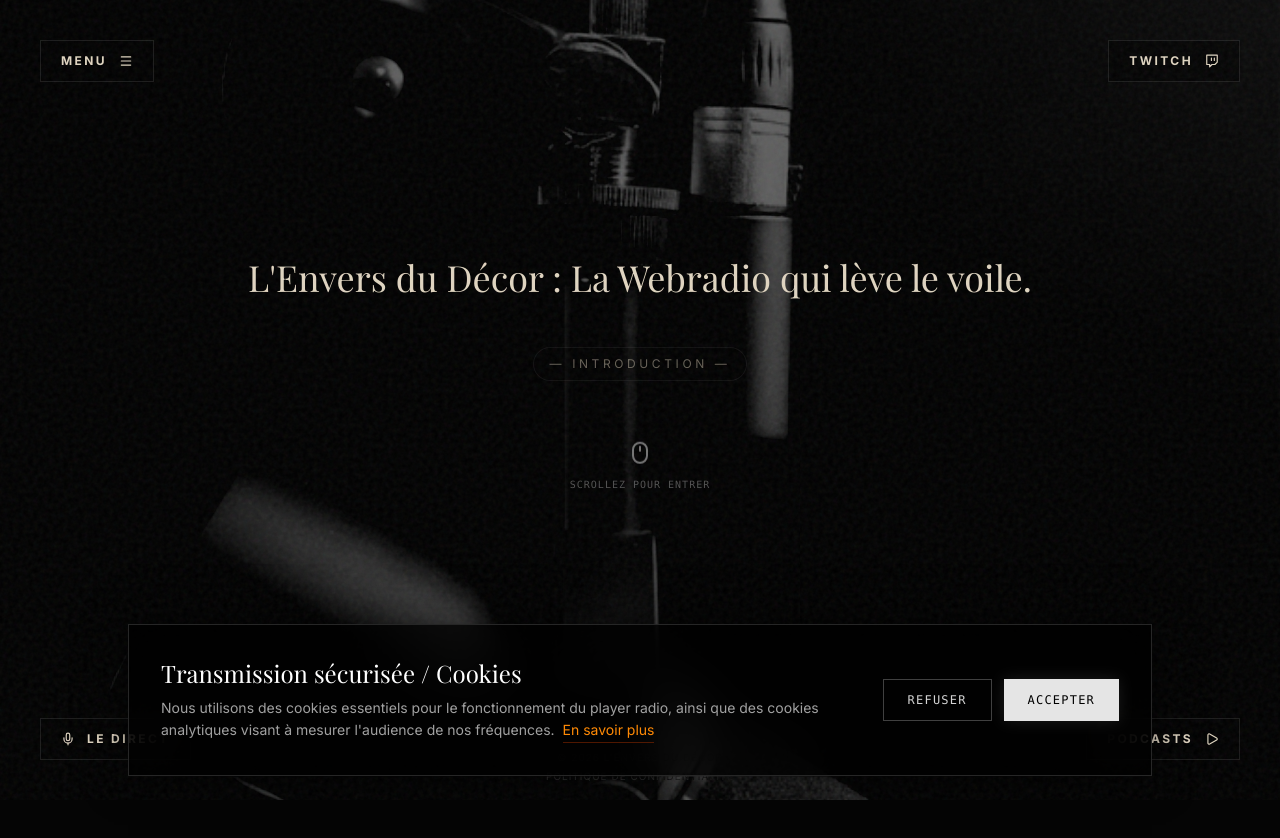
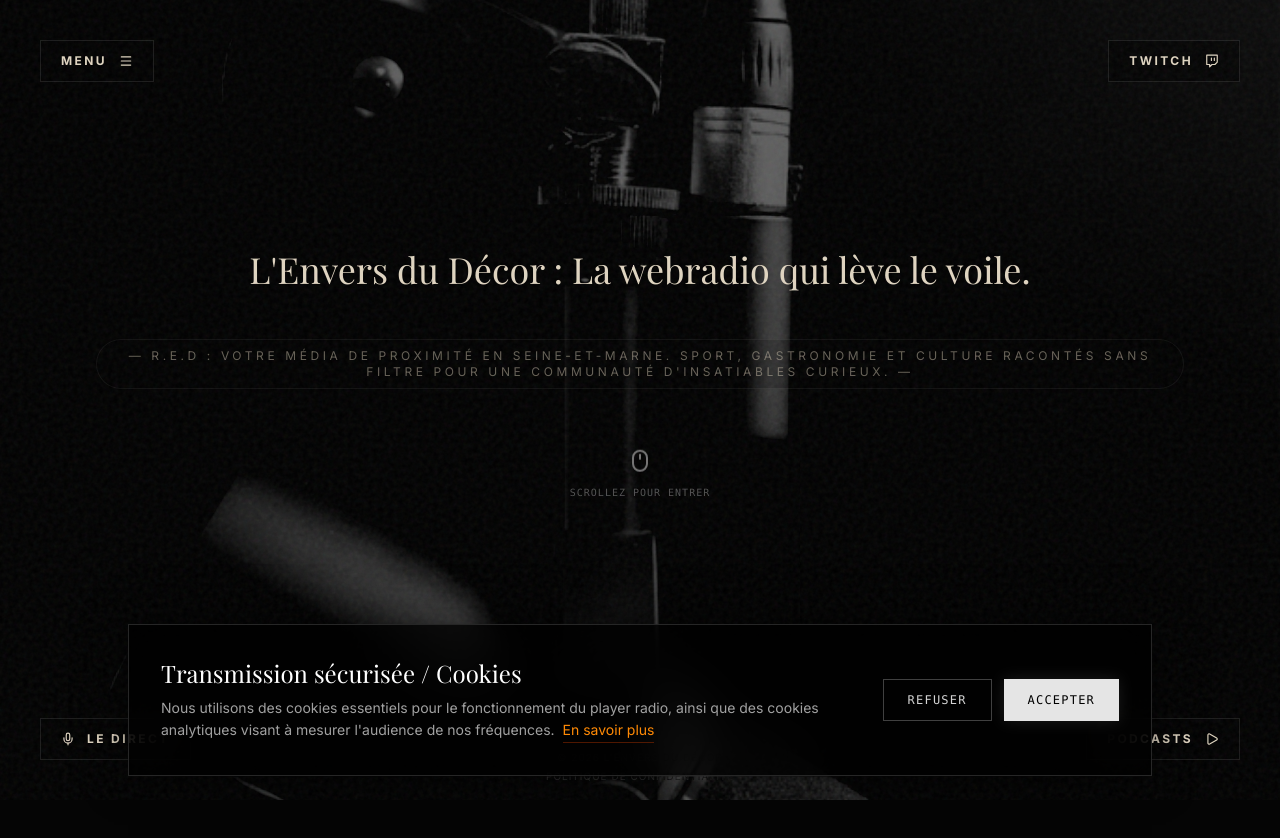
Before and after one commit to lenversdudecor/RedRadio-, a Next.js app: page / in a window 1280 px wide. Shown: the top 838 px of the page. Built offline with nearby package versions, Linux system fonts and the light colour scheme; a web font is replaced by a local one.

Commit message:
Update slide content and descriptions
changement complets des textes des slides de presentation en vue de la soutenance Banche

```diff
--- a/app/content/slidesContent.ts
+++ b/app/content/slidesContent.ts
@@ -5,47 +5,49 @@ import casque from "@/public/img/casque.jpg";
 import terre from "@/public/img/terre.jpg";
 import Casque from "@/public/img/casque2.jpg";
 
-
-
-
-
 const slides = [
-  // 1. SLIDE 0 (ACCUEIL)
-  // 2. SLIDES TEXTE
+  // 1. SLIDE 0 (ACCUEIL) - Répond au "Qui, Quoi, Pour qui"
   {
     id: 1,
     type: "text",
-    text: " L'Envers du Décor : La Webradio qui lève le voile.",
-    sub: "Introduction",
+    text: "L'Envers du Décor : La webradio qui lève le voile.",
+    sub: "R.E.D : Votre média de proximité en Seine-et-Marne. Sport, Gastronomie et Culture racontés sans filtre pour une communauté d'insatiables curieux.",
     img: micro
   },
+
+  // 2. SLIDE SPORT - Met en avant le premier pilier d'émissions
   {
     id: 2,
     type: "text",
-    text: "On mélange le Voyage et l'Histoire. L'Histoire s'écrit ensemble, du passé aux horizons lointains. Que ce soit pour explorer les secrets d'un lieu oublié ou pour s'évader à l'autre bout du monde, chaque émission est un voyage. Nous traversons les frontières et les époques pour nourrir votre imaginaire.",
-    sub: "L'Origine",
+    text: "Le Sport au cœur de l'action.",
+    sub: "Du débriefing PSG aux initiatives locales, nous vibrons avec vous derrière le micro pour partager l'essentiel, sans langue de bois.",
     img: camera
   },
+
+  // 3. SLIDE CULTURE & HISTOIRE - Met en avant le second pilier
   {
     id: 3,
     type: "text",
-    text: "On intègre la notion de \"Communauté\" et d'échange. Plus qu'une fréquence, un lieu de rencontre. Laissez-vous emporter par la magie de la radio. Loin des débats stériles, nous créons un espace d'échange authentique où supporters, voyageurs et passionnés du monde entier se retrouvent pour partager l'instant.",
-    sub: "Le Chaos",
+    text: "L'Histoire et la Culture en immersion.",
+    sub: "Explorez les secrets de notre territoire et évadez-vous à travers des récits authentiques qui nourrissent l'imaginaire.",
     img: casque
   },
+
+  // 4. SLIDE GASTRONOMIE & ÉCHANGE - Met en avant le troisième pilier
   {
     id: 4,
     type: "text",
-    text: "Le micro est ouvert. Rejoignez le débat. La communauté vous attend. Montez le son, vivez les moments forts avec nous et entrez dans la danse. C'est votre radio, c'est votre passion.",
-    sub: "Rejoignez-nous",
+    text: "La Gastronomie et l'Art de vivre.",
+    sub: "Découvrez les talents et les saveurs qui font la richesse de nos terroirs. Un espace d'échange bienveillant où chaque voix compte.",
     img: terre
   },
-  // 3. SLIDE FINAL (BOUTONS)
+
+  // 5. SLIDE FINAL (BOUTONS) - Call-to-action vers le direct et les podcasts
   {
     id: 5,
     type: "cta",
-    text: "",
-    sub: "",
+    text: "Prêt à passer derrière le rideau ?",
+    sub: "Rejoignez la communauté R.E.D et vivez l'instant avec nous.",
     img: Casque
   }
 ];
```
